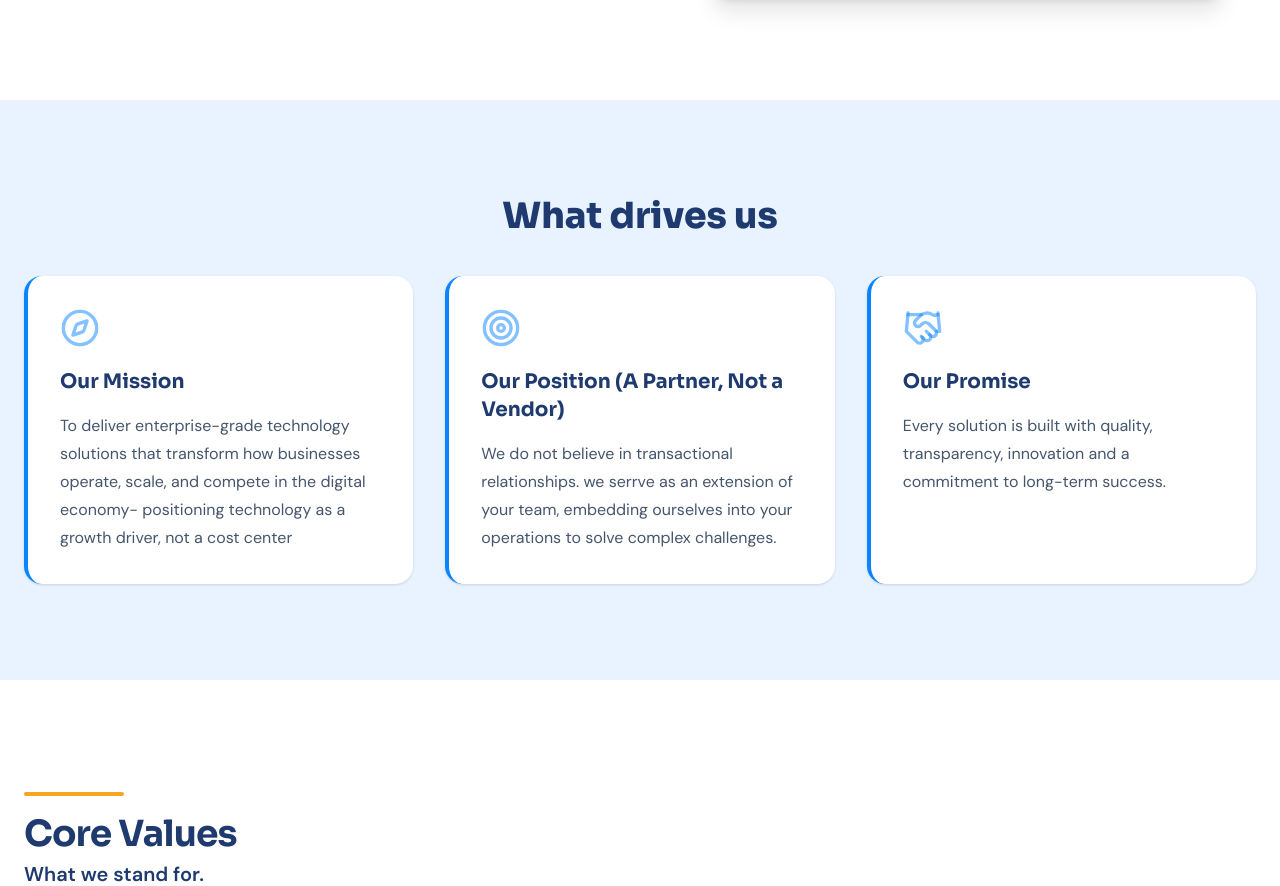
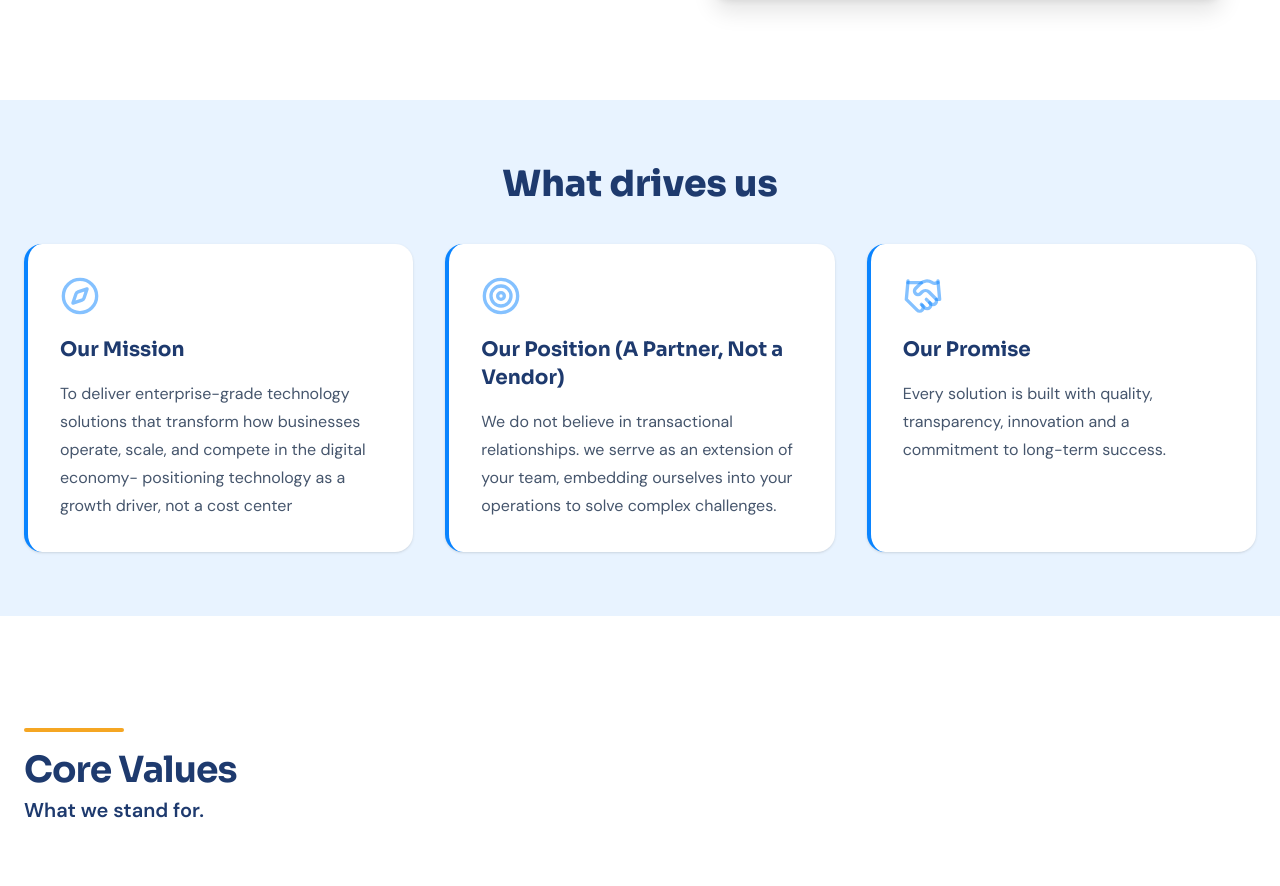
Before and after one commit to ProLaunch-Group/ptech-web, a Next.js app: page /about in a window 1280 px wide. Shown: the part 882-1768 px from the top of the page. Built offline with nearby package versions, Linux system fonts and the light colour scheme.

Commit message:
Fix:Edited a typo

```diff
--- a/src/components/module/about/MissionCards.tsx
+++ b/src/components/module/about/MissionCards.tsx
@@ -10,7 +10,7 @@ export default function MissionCards() {
       <motion.section
         variants={fadeUp2}
         {...whileInViewProps}
-        className=" bg-[#e8f3ff] py-24 mt-20"
+        className=" bg-[#e8f3ff] py-24 lg:py-16 mt-20"
         aria-labelledby="mission-heading"
       >
         <div className="mx-auto w-full max-w-7xl px-6">
```
